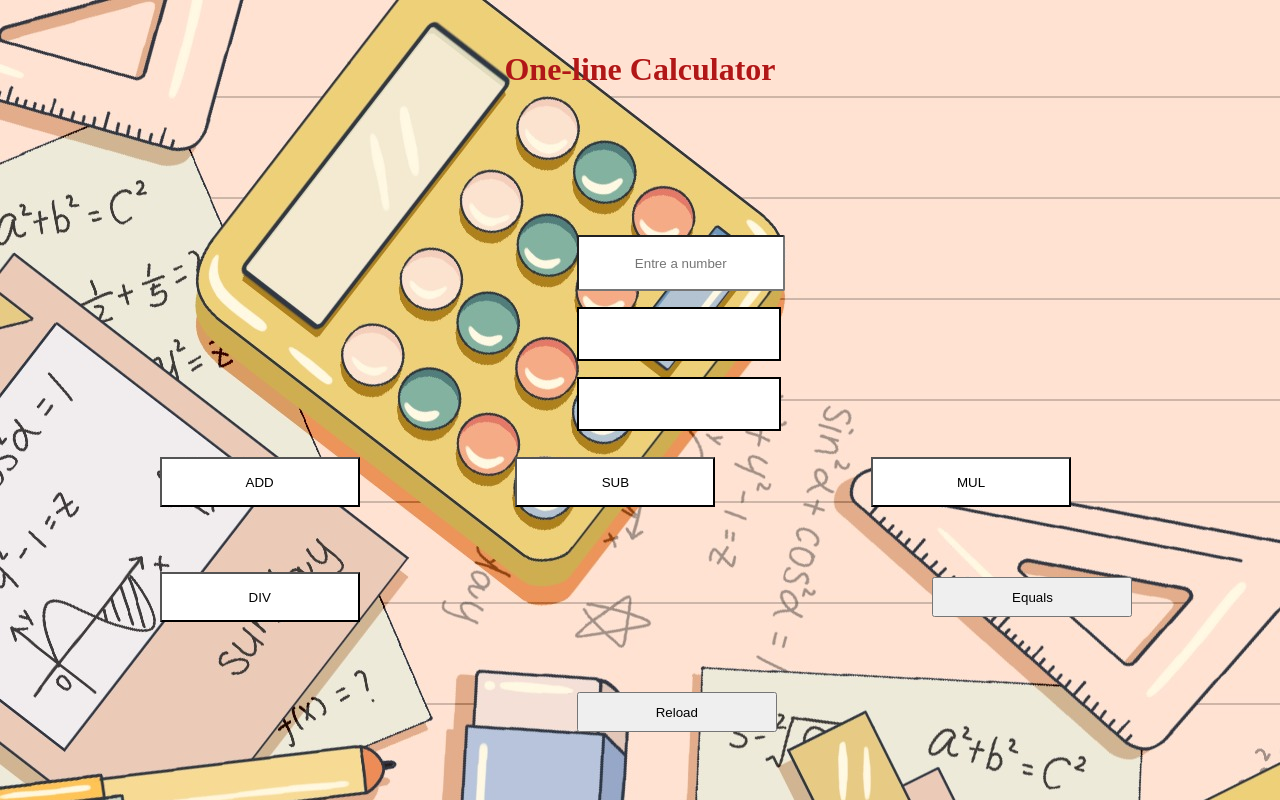
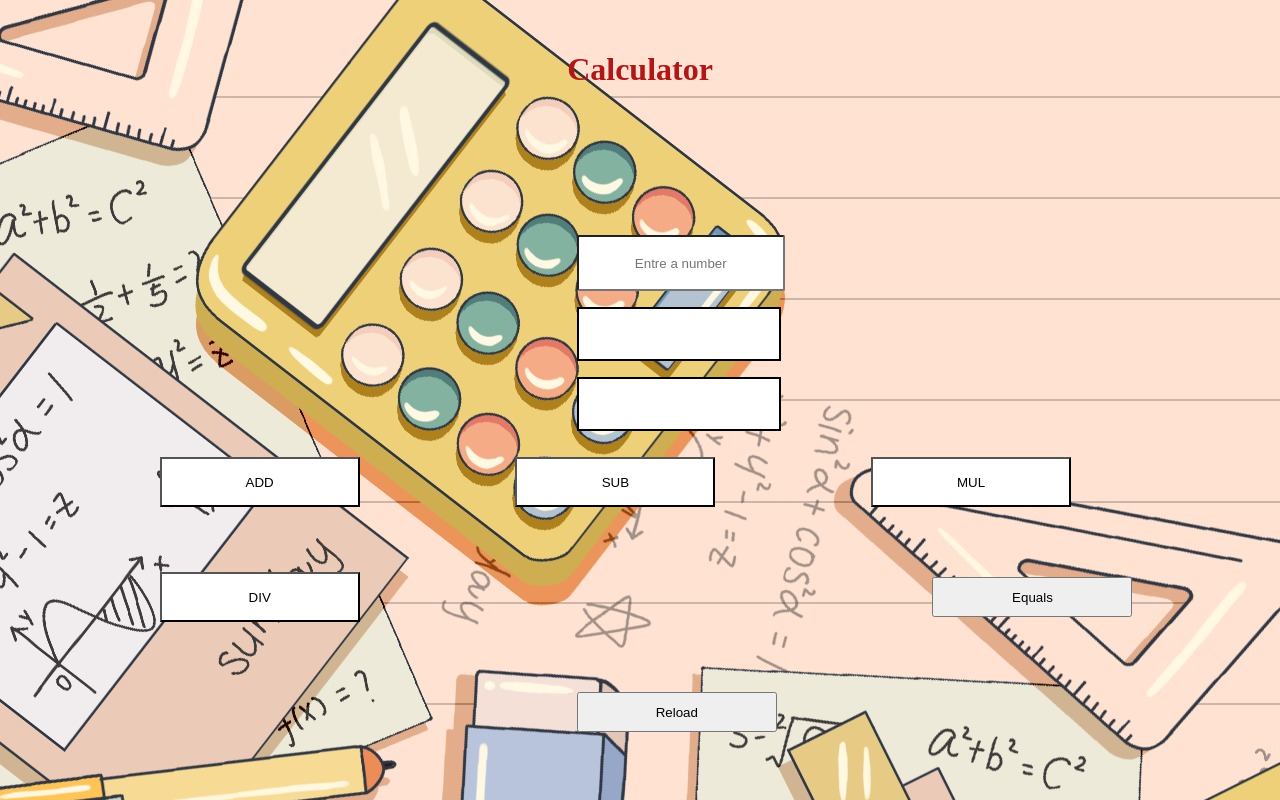
Before and after one commit to Keerthish17/One-line-Calculation, a plain HTML site: page index.html in a window 1280 px wide. Drawn offline with Linux system fonts and the light colour scheme.

Commit message:
Update index.html

```diff
--- a/index.html
+++ b/index.html
@@ -11,7 +11,7 @@
 </script> -->
 
 <body>
-    <h1>One-line Calculator</h1>
+    <h1>Calculator</h1>
     <input type="text" placeholder="Entre a number" id="num1">
     <p id="result"> </p>
     <p id="operation"></p>
```
